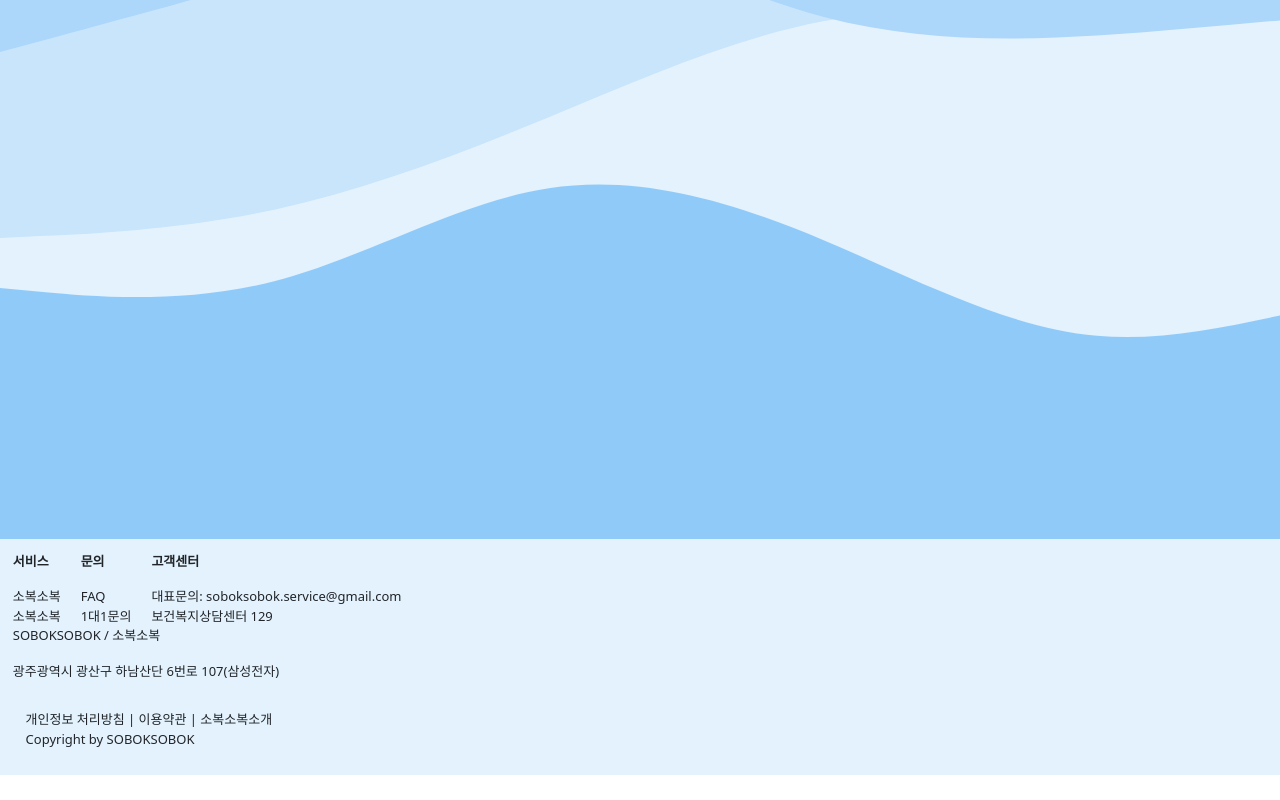
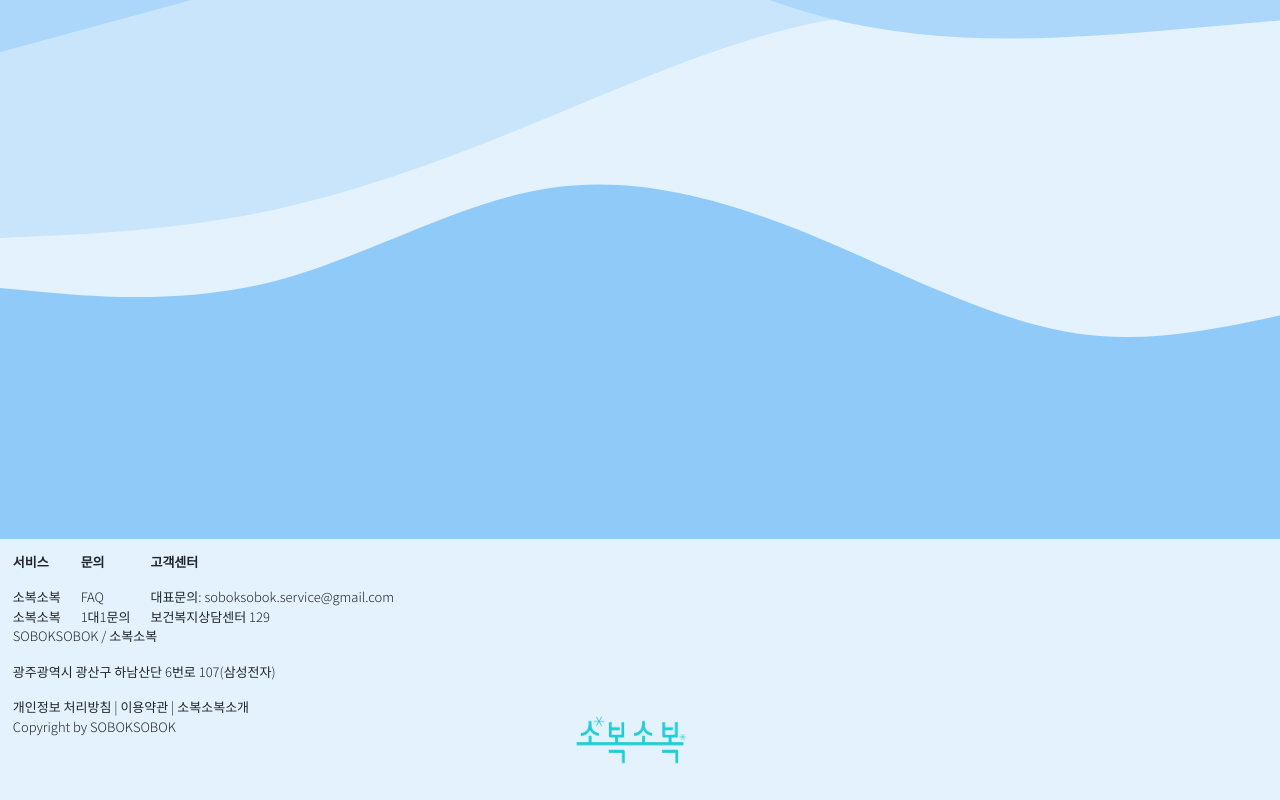
Before and after one commit to seongbiny/soboksobok, a React (Create React App) app in the folder frontend/: page / in a window 1280 px wide. Shown: the part 1000-1800 px from the top of the page. Before the commit the page ends 1775 px from the top, so only its background shows below. Built offline with nearby package versions, Linux system fonts and the light colour scheme; no server answers.

Commit message:
style: footer css

```diff
--- a/frontend/src/components/WelfareRecommend/FilterCard.js
+++ b/frontend/src/components/WelfareRecommend/FilterCard.js
@@ -63,15 +63,10 @@ const StyledP = styled.div`
   word-wrap: break-word;
 `;
 const StyledLi = styled.div`
-  // box-sizing: border-box;
-  // display: flex;
   &:hover {
-    // text-decoration: underline;
-    // text-decoration-color: #033075;
-    // text-decoration-thickness: 1px;
     text-decoration: none;
     display: inline;
-    box-shadow: inset 0 -10px 0 hsla(53, 90%, 83%, 0.93);
+    box-shadow: 0 -6px rgba(75, 112, 253, 0.3) inset;
   }
   cursor: pointer;
 `;
--- a/frontend/src/components/WelfareRecommend/RecommendCard.js
+++ b/frontend/src/components/WelfareRecommend/RecommendCard.js
@@ -36,7 +36,7 @@ function RecommendCard(props) {
             sx={10}
             style={{ color: "#033075", fontFamily: "Noto Sans KR" }}
           >
-            {title}
+            <StyledLi>{title}</StyledLi>
           </Typography>
         </Grid>
         <StyledP>{content}</StyledP>
@@ -61,4 +61,12 @@ const StyledP = styled.p`
   -webkit-box-orient: vertical;
   word-wrap: break-word;
 `;
+const StyledLi = styled.div`
+  &:hover {
+    text-decoration: none;
+    display: inline;
+    box-shadow: 0 -6px rgba(75, 112, 253, 0.3) inset;
+  }
+  cursor: pointer;
+`;
 export default RecommendCard;
--- a/frontend/src/components/layout/footer.css
+++ b/frontend/src/components/layout/footer.css
@@ -8,6 +8,7 @@
   box-sizing: border-box;
   padding: 1vw;
   width: 100vw;
+  font-family: Noto Sans KR;
 }
 
 .section {
@@ -25,3 +26,11 @@
   /* margin-left: 1vw; */
   font-size: small;
 }
+
+.logo {
+  display: flex;
+  /* margin: 1vw; */
+  font-size: small;
+  /* grid-template-columns: 45% 55%; */
+  justify-content: space-between;
+}
--- a/frontend/src/components/layout/footer.js
+++ b/frontend/src/components/layout/footer.js
@@ -37,9 +37,18 @@ const Footer = () => {
         <p>SOBOKSOBOK / 소복소복</p>
         <p>광주광역시 광산구 하남산단 6번로 107(삼성전자)</p>
       </div>
-      <div style={{ margin: "1vw", fontSize: "small" }}>
-        <div>개인정보 처리방침 | 이용약관 | 소복소복소개</div>
-        <div>Copyright by SOBOKSOBOK</div>
+      <div className="logo">
+        <div>
+          개인정보 처리방침 | 이용약관 | 소복소복소개 <br></br> Copyright by
+          SOBOKSOBOK
+        </div>
+        <img
+          src="soboksobok_logo/sobok_s.png"
+          style={{ width: 150 }}
+          alt="logo"
+        />
+        {/* <div>Copyright by SOBOKSOBOK</div> */}
+        <div style={{ width: "20vw" }}></div>
       </div>
     </footer>
   );
```
